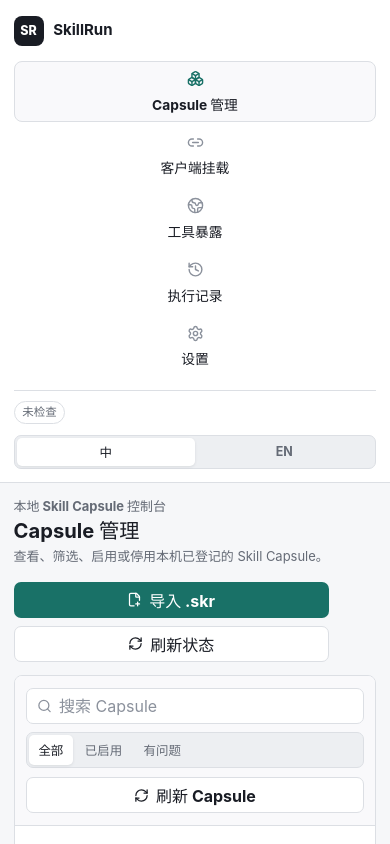
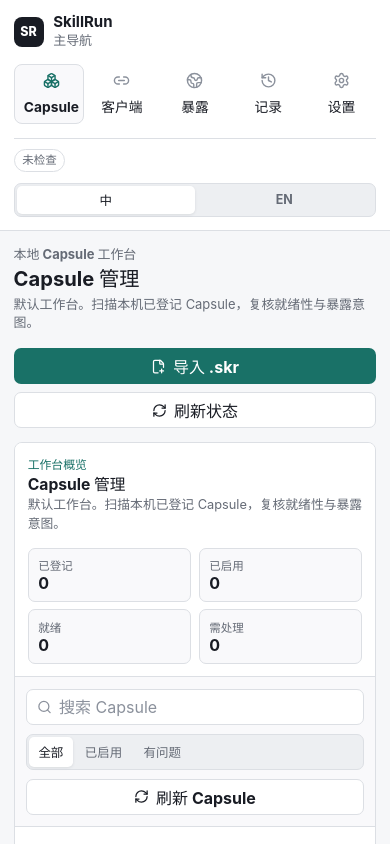
Before and after one commit to iiwish/skillrun-desktop, a React (Vite) app: page / in a window 390 px wide. Shown: the top 844 px of the page. Built offline with nearby package versions, Linux system fonts and the light colour scheme.

Commit message:
feat: refine desktop workspace shell
Refine the Desktop default Capsule workspace shell with compact navigation, overview metrics, filtered empty states, and responsive layout polish.

```diff
--- a/src/App.css
+++ b/src/App.css
@@ -144,6 +144,10 @@
 .brand h1 {
   font-size: 0.94rem;
   line-height: 1.12;
+}
+
+.brand p {
+  margin-top: 0.05rem;
 }
 
 .brand p,
@@ -411,6 +415,81 @@
   overflow: hidden;
 }
 
+.workspace-overview {
+  display: grid;
+  grid-template-columns: minmax(0, 1fr) minmax(360px, 0.74fr);
+  gap: 0.9rem;
+  align-items: end;
+  border-bottom: 1px solid var(--border);
+  background: var(--surface);
+  padding: 0.78rem 0.82rem;
+}
+
+.workspace-overview h3,
+.workspace-overview p,
+.summary-stat span,
+.summary-stat strong {
+  margin: 0;
+}
+
+.workspace-overview h3 {
+  font-size: 0.98rem;
+  line-height: 1.22;
+}
+
+.workspace-overview > div:first-child {
+  display: grid;
+  gap: 0.16rem;
+  min-width: 0;
+}
+
+.workspace-overview > div:first-child p:last-child {
+  max-width: 620px;
+  color: var(--muted);
+  font-size: 0.8rem;
+  line-height: 1.45;
+}
+
+.overview-metrics {
+  display: grid;
+  grid-template-columns: repeat(4, minmax(0, 1fr));
+  gap: 0.45rem;
+}
+
+.summary-stat {
+  display: grid;
+  gap: 0.14rem;
+  min-width: 0;
+  border: 1px solid var(--border);
+  border-radius: 7px;
+  background: var(--surface-subtle);
+  padding: 0.52rem 0.6rem;
+}
+
+.summary-stat span {
+  overflow: hidden;
+  color: var(--muted);
+  font-size: 0.72rem;
+  font-weight: 660;
+  text-overflow: ellipsis;
+  white-space: nowrap;
+}
+
+.summary-stat strong {
+  color: var(--text);
+  font-size: 1rem;
+  line-height: 1.1;
+}
+
+.summary-stat.warning {
+  border-color: hsl(39 62% 78%);
+  background: var(--warning-soft);
+}
+
+.summary-stat.warning strong {
+  color: var(--warning);
+}
+
 .list-toolbar {
   display: grid;
   grid-template-columns: minmax(220px, 1fr) auto auto;
@@ -553,6 +632,10 @@
   padding: 2rem;
 }
 
+.compact-empty {
+  padding: 1.2rem;
+}
+
 .empty-state {
   display: grid;
   justify-items: center;
@@ -572,6 +655,18 @@
   width: 22px;
   height: 22px;
   color: var(--faint);
+}
+
+.inspector-empty {
+  display: grid;
+  gap: 0.65rem;
+}
+
+.inspector-empty p {
+  margin: 0;
+  color: var(--muted);
+  font-size: 0.81rem;
+  line-height: 1.45;
 }
 
 .status-chip,
@@ -972,6 +1067,10 @@
     grid-template-columns: 1fr;
   }
 
+  .workspace-overview {
+    grid-template-columns: 1fr;
+  }
+
   .inspector {
     max-width: none;
   }
@@ -1027,13 +1126,16 @@
     width: 100%;
   }
 
-  .side-nav,
   .list-toolbar,
   .mini-metrics,
   .input-row,
   .compact-table > div,
   .description-list > div {
     grid-template-columns: 1fr;
+  }
+
+  .overview-metrics {
+    grid-template-columns: repeat(2, minmax(0, 1fr));
   }
 
   .capsule-table {
--- a/src/App.tsx
+++ b/src/App.tsx
@@ -95,35 +95,45 @@
   icon: LucideIcon;
   step: string;
   label: string;
+  navLabel: string;
   description: string;
 };
 
 const copy = {
   zh: {
     appName: "SkillRun Desktop",
-    appMeta: "本地 Skill Capsule 控制台",
+    appMeta: "本地 Capsule 工作台",
     alpha: "Alpha",
     language: "语言",
     cn: "中",
     en: "EN",
-    surface: "消费者控制台",
-    title: "导入、启用、挂载并审查本地 Skill Capsule",
+    surface: "主导航",
+    title: "管理本机 Skill Capsule",
     subtitle: "Desktop 只消费 Core 的稳定 JSON surface。所有状态变化都回到 `skillrun` 命令，UI 不读取 `.skillrun` 内部目录。",
-    navCapsules: "Capsules",
-    navClients: "Clients",
-    navTools: "Tools",
-    navRuns: "Runs",
-    navSettings: "Settings",
+    navCapsules: "Capsule",
+    navClients: "客户端",
+    navTools: "暴露",
+    navRuns: "记录",
+    navSettings: "设置",
     capsulesTitle: "Capsule 管理",
-    capsulesSubtitle: "查看、筛选、启用或停用本机已登记的 Skill Capsule。",
+    capsulesSubtitle: "默认工作台。扫描本机已登记 Capsule，复核就绪性与暴露意图。",
     clientsTitle: "客户端挂载",
-    clientsSubtitle: "管理 Claude Desktop 等 MCP client 的 SkillRun Router 配置。",
+    clientsSubtitle: "复核 Claude Desktop 等 MCP client 的 Router 挂载计划。",
     toolsTitle: "工具暴露",
-    toolsSubtitle: "查看当前通过 Router 暴露给 agent 的 tools 和 resources。",
+    toolsSubtitle: "查看 Core 报告给 Router 的 tools 和 resources。",
     runsTitle: "执行记录",
-    runsSubtitle: "审查最近 run evidence、失败原因和 artifact metadata。",
+    runsSubtitle: "审查最近 run evidence、失败原因和 artifact metadata 摘要。",
     settingsTitle: "设置",
     settingsSubtitle: "语言、Core 路径和本机诊断信息。",
+    workspaceOverview: "工作台概览",
+    registered: "已登记",
+    ready: "就绪",
+    attention: "需处理",
+    disabled: "未启用",
+    selected: "已选择",
+    selectionHint: "左侧列表选择一个 Capsule，右侧会显示 readiness、runtime 和暴露操作。",
+    noFilteredCapsulesTitle: "没有匹配的 Capsule",
+    noFilteredCapsulesBody: "调整搜索或筛选条件，或刷新本地 registry。",
     importAction: "导入 .skr",
     searchCapsules: "搜索 Capsule",
     filterAll: "全部",
@@ -253,29 +263,38 @@
   },
   en: {
     appName: "SkillRun Desktop",
-    appMeta: "Local Skill Capsule console",
+    appMeta: "Local Capsule workspace",
     alpha: "Alpha",
     language: "Language",
     cn: "中",
     en: "EN",
-    surface: "Consumer console",
-    title: "Import, enable, mount, and inspect local Skill Capsules",
+    surface: "Primary navigation",
+    title: "Manage local Skill Capsules",
     subtitle: "Desktop only consumes stable Core JSON surfaces. Every state change is backed by a `skillrun` command; the UI never reads `.skillrun` internals.",
     navCapsules: "Capsules",
     navClients: "Clients",
-    navTools: "Tools",
+    navTools: "Exposure",
     navRuns: "Runs",
     navSettings: "Settings",
     capsulesTitle: "Capsule management",
-    capsulesSubtitle: "View, filter, enable, or disable local Skill Capsules.",
+    capsulesSubtitle: "Default workspace for scanning registered Capsules, readiness, and exposure intent.",
     clientsTitle: "Client mounts",
-    clientsSubtitle: "Manage SkillRun Router configuration for Claude Desktop and other MCP clients.",
+    clientsSubtitle: "Review Router mount plans for Claude Desktop and other MCP clients.",
     toolsTitle: "Tool exposure",
-    toolsSubtitle: "Inspect tools and resources currently exposed to agents through Router.",
+    toolsSubtitle: "Inspect Core-reported tools and resources for Router exposure.",
     runsTitle: "Run evidence",
-    runsSubtitle: "Review recent runs, failures, and artifact metadata.",
+    runsSubtitle: "Review recent run evidence, failures, and artifact metadata summaries.",
     settingsTitle: "Settings",
     settingsSubtitle: "Language, Core path, and local diagnostics.",
+    workspaceOverview: "Workspace overview",
+    registered: "Registered",
+    ready: "Ready",
+    attention: "Needs attention",
+    disabled: "Disabled",
+    selected: "Selected",
+    selectionHint: "Select a capsule from the list to inspect readiness, runtime, and exposure actions here.",
+    noFilteredCapsulesTitle: "No matching capsules",
+    noFilteredCapsulesBody: "Adjust the search or filters, or refresh the local registry.",
     importAction: "Import .skr",
     searchCapsules: "Search capsules",
     filterAll: "All",
@@ -775,6 +794,7 @@
           <span className="brand-mark" aria-hidden="true">SR</span>
           <div>
             <h1>SkillRun</h1>
+            <p>{t.surface}</p>
           </div>
         </div>
 
@@ -784,11 +804,12 @@
               key={view.id}
               type="button"
               className={activeView === view.id ? "nav-item active" : "nav-item"}
+              aria-label={view.label}
               onClick={() => setActiveView(view.id)}
             >
               <view.icon aria-hidden="true" />
               <span>
-                <strong>{view.label}</strong>
+                <strong>{view.navLabel}</strong>
                 <small>{view.description}</small>
               </span>
             </button>
@@ -985,9 +1006,30 @@
   onEnable: (capsule: SwitchboardCapsule) => void;
   onDisable: (capsule: SwitchboardCapsule) => void;
 }) {
+  const summary = {
+    total: allCapsules.length,
+    enabled: allCapsules.filter((capsule) => capsule.enabled).length,
+    ready: allCapsules.filter((capsule) => capsule.readinessOk).length,
+    attention: allCapsules.filter((capsule) => !capsule.readinessOk).length,
+  };
+
   return (
     <section className="capsules-page">
       <section className="capsule-list-panel" aria-label={t.capsulesTitle}>
+        <header className="workspace-overview">
+          <div>
+            <p className="eyebrow">{t.workspaceOverview}</p>
+            <h3>{t.capsulesTitle}</h3>
+            <p>{t.capsulesSubtitle}</p>
+          </div>
+          <div className="overview-metrics" aria-label={t.workspaceOverview}>
+            <SummaryStat label={t.registered} value={summary.total} />
+            <SummaryStat label={t.enabled} value={summary.enabled} />
+            <SummaryStat label={t.ready} value={summary.ready} />
+            <SummaryStat label={t.attention} value={summary.attention} tone={summary.attention > 0 ? "warning" : "neutral"} />
+          </div>
+        </header>
+
         <div className="list-toolbar">
           <label className="search-field">
             <Search aria-hidden="true" />
@@ -1026,6 +1068,12 @@
             <p>{t.emptyCapsulesBody}</p>
             <Button icon={FilePlus2} onClick={onImport}>{t.importAction}</Button>
           </div>
+        ) : capsules.length === 0 ? (
+          <div className="empty-action compact-empty">
+            <EmptyState icon={Search} title={t.noFilteredCapsulesTitle} />
+            <p>{t.noFilteredCapsulesBody}</p>
+            <Button variant="secondary" icon={RefreshCw} onClick={onRefresh}>{t.switchboardRefresh}</Button>
+          </div>
         ) : (
           <div className="capsule-table" role="table" aria-label={t.capsulesTitle}>
             <div className="capsule-table-head" role="row">
@@ -1052,7 +1100,7 @@
                 </span>
                 <span>
                   <Badge tone={capsule.enabled ? "success" : "neutral"}>
-                    {capsule.enabled ? t.enabled : t.disable}
+                    {capsule.enabled ? t.enabled : t.disabled}
                   </Badge>
                 </span>
                 <span className="muted">{capsule.sourceType}</span>
@@ -1141,7 +1189,10 @@
           </section>
         </>
       ) : (
-        <EmptyState icon={Boxes} title={t.noSelection} />
+        <div className="inspector-empty">
+          <EmptyState icon={Boxes} title={t.noSelection} />
+          <p>{t.selectionHint}</p>
+        </div>
       )}
     </aside>
   );
@@ -1603,6 +1654,23 @@
   );
 }
 
+function SummaryStat({
+  label,
+  value,
+  tone = "neutral",
+}: {
+  label: string;
+  value: number;
+  tone?: "neutral" | "warning";
+}) {
+  return (
+    <div className={`summary-stat ${tone}`}>
+      <span>{label}</span>
+      <strong>{value}</strong>
+    </div>
+  );
+}
+
 function Badge({
   children,
   tone = "neutral",
@@ -1658,11 +1726,11 @@
 
 function viewDefinitions(t: typeof copy[Locale]): ViewDefinition[] {
   return [
-    { id: "capsules", icon: Boxes, step: t.capsules, label: t.capsulesTitle, description: t.capsulesSubtitle },
-    { id: "clients", icon: Link2, step: t.client, label: t.clientsTitle, description: t.clientsSubtitle },
-    { id: "tools", icon: Globe2, step: t.tools, label: t.toolsTitle, description: t.toolsSubtitle },
-    { id: "runs", icon: History, step: t.runList, label: t.runsTitle, description: t.runsSubtitle },
-    { id: "settings", icon: Settings, step: t.language, label: t.settingsTitle, description: t.settingsSubtitle },
+    { id: "capsules", icon: Boxes, step: t.capsules, label: t.capsulesTitle, navLabel: t.navCapsules, description: t.capsulesSubtitle },
+    { id: "clients", icon: Link2, step: t.client, label: t.clientsTitle, navLabel: t.navClients, description: t.clientsSubtitle },
+    { id: "tools", icon: Globe2, step: t.tools, label: t.toolsTitle, navLabel: t.navTools, description: t.toolsSubtitle },
+    { id: "runs", icon: History, step: t.runList, label: t.runsTitle, navLabel: t.navRuns, description: t.runsSubtitle },
+    { id: "settings", icon: Settings, step: t.language, label: t.settingsTitle, navLabel: t.navSettings, description: t.settingsSubtitle },
   ];
 }
 
```
Also changed, not shown: 1 other file (tests, documents, lock files or other folders).
